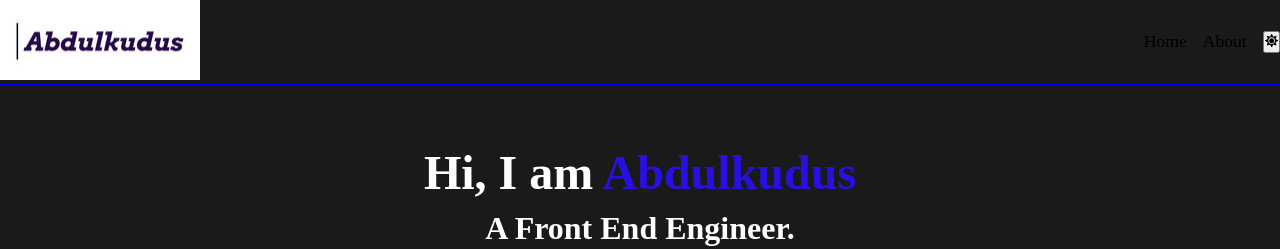
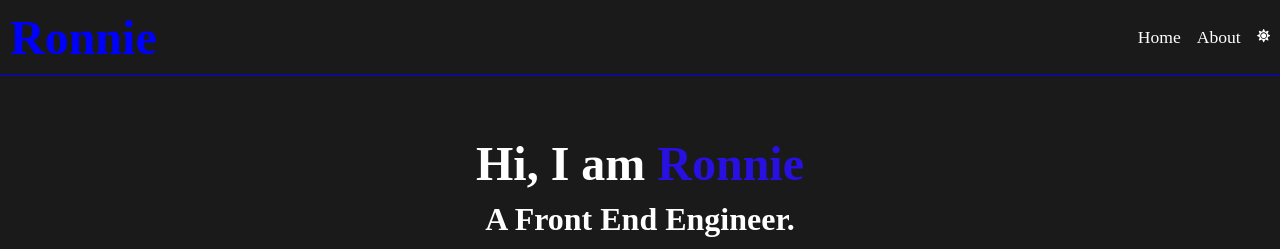
Before and after one commit to CodeWithRonaldo/react-developer-portfolio, a React (Vite) app: page / in a window 1280 px wide. Both pictures are taken after a click on the button 1271 px from the left and 42 px from the top of the page. Shown: the top 249 px of the page. Built offline with nearby package versions, Linux system fonts and the light colour scheme; no server answers.

Commit message:
Updated Home and NavBar components, replaced logo with Ronnie text, and made various CSS changes to layout, colors, and styling.

```diff
--- a/src/components/Home.jsx
+++ b/src/components/Home.jsx
@@ -9,7 +9,7 @@ const Home = () => {
     <>
       <div className="hero-text">
         <h1>
-          Hi, I am <span>Abdulkudus</span>
+          Hi, I am <span>Ronnie</span>
         </h1>
         <h2>A Front End Engineer.</h2>
         <p>
--- a/src/components/NavBar.jsx
+++ b/src/components/NavBar.jsx
@@ -7,11 +7,10 @@ import { FaSun } from "react-icons/fa";
 function NavBar() {
   const { toggleTheme, theme } = useTheme();
 
-
   return (
     <div className="nav-container">
       <div className="logo">
-        <img src={logo} alt="logo" />
+        <h1>Ronnie</h1>
       </div>
       <nav className="nav-items">
         <NavLink to="/" className="nav-link">
@@ -20,8 +19,14 @@ function NavBar() {
         <NavLink to="/about" className="nav-link">
           About
         </NavLink>
-        <button onClick={toggleTheme}>{theme === "light" ? <FaMoon className="moon"/> : <FaSun className="sun" />}</button>
-        {/* <p>Mode: {theme}</p> */}
+        <button onClick={toggleTheme} className="theme-mode">
+          {theme === "light" ? (
+            <FaMoon className="moon" />
+          ) : (
+            <FaSun className="sun" />
+          )}
+        </button>
+
       </nav>
     </div>
   );
--- a/src/index.css
+++ b/src/index.css
@@ -18,27 +18,37 @@ button {
   margin-left: auto;
 } */
 
-
-*{
+* {
   padding: 0;
   margin: 0;
   list-style: none;
   box-sizing: border-box;
-
 }
-body.dark{
+body.dark {
   background-color: #1a1a1a;
   color: #fff;
-
-
 }
 
-.nav-container{
+body.dark .nav-link{
+  color: #fff;
+}
+
+body.dark i{
+  color: #fff;
+}
+
+.nav-container {
   display: flex;
   align-items: center;
   justify-content: space-between;
-  border-bottom: 1px solid blue ;
+  border-bottom: 1px solid blue;
+  padding: 10px;
+  background-color: transparent;
+}
 
+.nav-container h1 {
+  font-size: 48px;
+  color: blue;
 }
 .nav-link {
   color: black;
@@ -46,7 +56,7 @@ body.dark{
   font-size: 1.1rem;
   transition: all;
   transition-duration: 300ms;
-  border-bottom: 1px solid rgba(255, 68, 0,0);
+  border-bottom: 1px solid rgba(255, 68, 0, 0);
 }
 
 .nav-link:hover {
@@ -54,100 +64,84 @@ body.dark{
   border-bottom: 1px solid orangered;
 }
 
+.nav-items {
+  display: flex;
+  gap: 1rem;
 
-
-.nav-items{
-  display: flex;
-
-  /* align-content: flex-end; */
-
-  gap: 1rem;
-  list-style: none;
 }
 
-
-.nav-container h1{
+.nav-container h1 {
   /* display: flex; */
   /* justify-content: flex-start; */
   /* width: 10px; */
   /* height: 120px; */
 }
 
-.hero-text{
+.hero-text {
   text-align: center;
   padding: 50px;
 }
 
-.hero-text h1{
+.hero-text h1 {
   font-size: 3rem;
   padding: 10px;
 }
 
-.hero-text h2{
+.hero-text h2 {
   font-size: 2rem;
   padding-bottom: 20px;
 }
 
-.hero-text h1 span{
+.hero-text h1 span {
   color: #2810e1;
 }
 
-.footer{
+.footer {
   text-align: center;
   bottom: 0;
   left: 0;
   z-index: 10;
   width: 100%;
-
-
 }
 
-.profile-container{
- display: flex;
- flex-direction: column;
- align-items: center;
- gap: 20px;
-
+.profile-container {
+  display: flex;
+  flex-direction: column;
+  align-items: center;
+  gap: 20px;
 }
 
-.profiles{
+.profiles {
   display: flex;
   flex-wrap: wrap;
   padding: 20px;
-  list-style-type:none;
-  gap:20px;
-  overflow:hidden;
+  /* list-style-type: none; */
   gap: 30px;
+  /* overflow: hidden; */
+  /* gap: 30px; */
   text-align: center;
   justify-content: center;
-
-
 }
 
-
-.profile-card{
-
+.profile-card {
   padding: 20px 30px;
   border: 0.5px solid #ddd;
   transition: all 0.3s ease;
   border-radius: 10px;
   box-shadow: 0 0 1px rgb(4, 22, 93);
 
-  background-color: white;
-
-
-
+  /* background-color: white; */
 }
 
-.profile-card:hover{
+.profile-card:hover {
   box-shadow: 0 0 10px rgb(4, 22, 93);
   transform: translateY(-20px);
 }
 
-.username{
+.username {
   font-size: 1.5rem;
   font-weight: bold;
-  margin: 8px 0
+  margin: 8px 0;
 }
 
 .avatar {
@@ -157,20 +151,31 @@ body.dark{
   margin-bottom: 1rem;
 }
 
-.followers, .github-link {
-
+.followers,
+.github-link {
   margin: 5px;
 }
 
-.fa-users, .fa-github {
+.fa-users,
+.fa-github {
   font-size: 15px;
   color: black;
   transition: color 0.3s;
   padding: 1px;
-
 }
 
-.fa-users:hover, .fa-github:hover {
+.fa-users:hover,
+.fa-github:hover {
   color: #0056b3;
   border-bottom: 2px solid blue;
 }
+
+.theme-mode{
+ background-color: transparent;
+ border: none;
+}
+
+.sun{
+  color: white;
+  border: none;
+}
```
